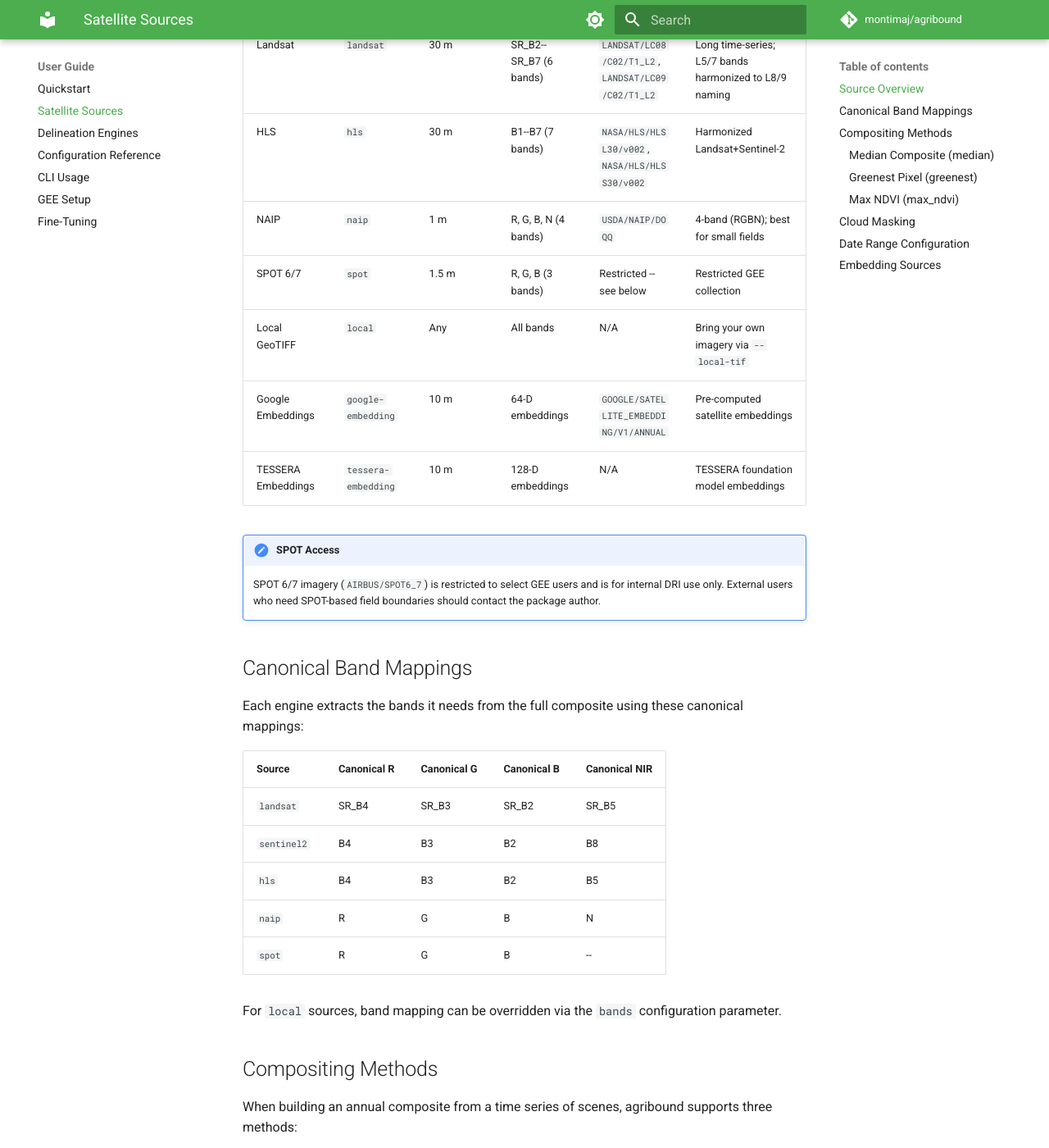
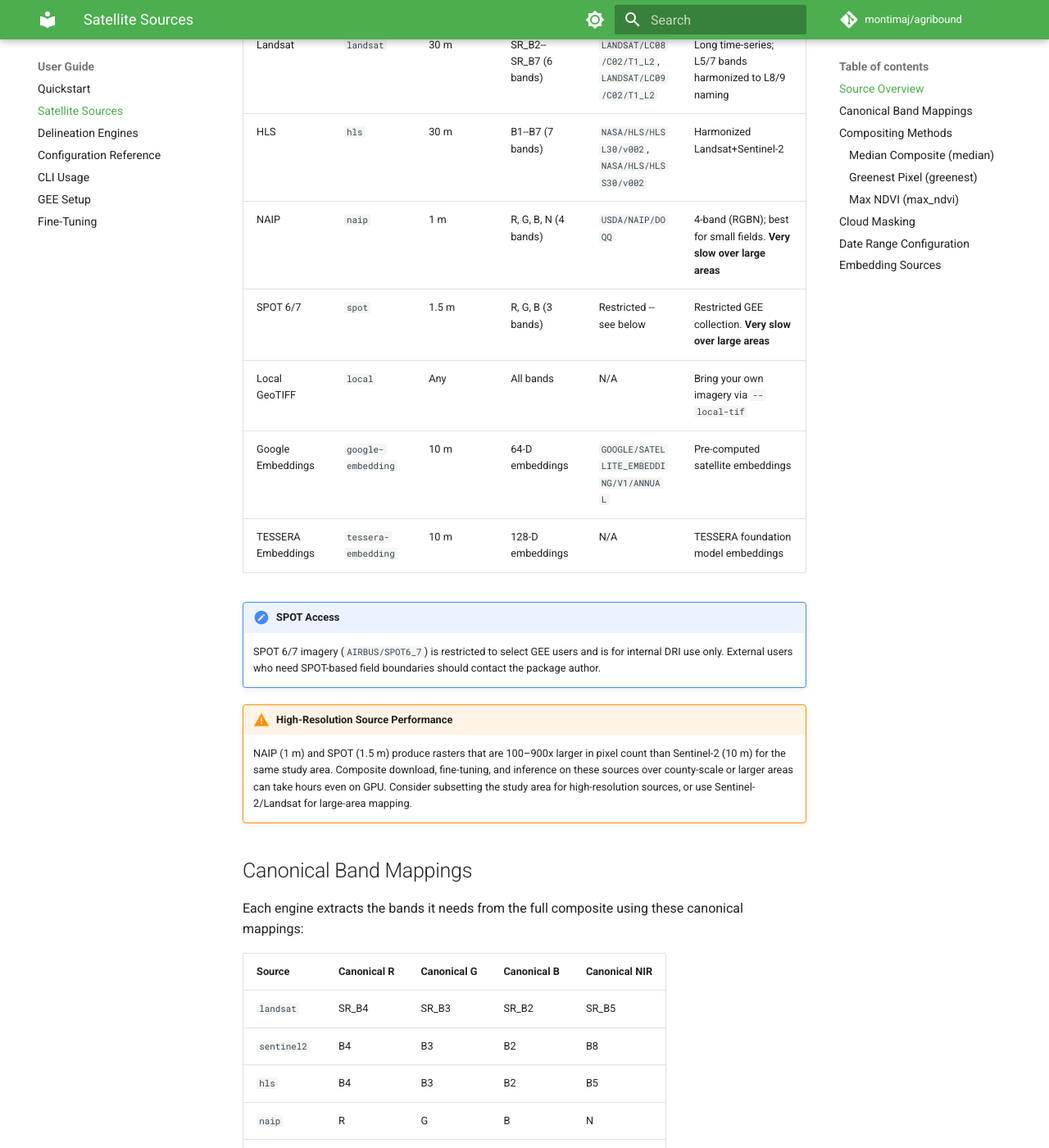
Before and after one commit to montimaj/agribound, an MkDocs documentation site: the page built from docs/user-guide/satellite-sources.md, in a window 1280 px wide and 1400 px high, scrolled down 609 px. Shown: the whole window at 82% size. Built offline with MkDocs 1.6.1 and Material for MkDocs 9.7.7, drawn with Linux system fonts in a browser that asks for light colours; comment, search, counter and statistics services are not loaded.

Commit message:
Update docs

```diff
--- a/docs/user-guide/satellite-sources.md
+++ b/docs/user-guide/satellite-sources.md
@@ -11,14 +11,17 @@
 | Sentinel-2 | `sentinel2` | 10 m | B1--B12, B8A (12 bands) | `COPERNICUS/S2_SR_HARMONIZED` | Default source; L2A surface reflectance |
 | Landsat | `landsat` | 30 m | SR_B2--SR_B7 (6 bands) | `LANDSAT/LC08/C02/T1_L2`, `LANDSAT/LC09/C02/T1_L2` | Long time-series; L5/7 bands harmonized to L8/9 naming |
 | HLS | `hls` | 30 m | B1--B7 (7 bands) | `NASA/HLS/HLSL30/v002`, `NASA/HLS/HLSS30/v002` | Harmonized Landsat+Sentinel-2 |
-| NAIP | `naip` | 1 m | R, G, B, N (4 bands) | `USDA/NAIP/DOQQ` | 4-band (RGBN); best for small fields |
-| SPOT 6/7 | `spot` | 1.5 m | R, G, B (3 bands) | Restricted -- see below | Restricted GEE collection |
+| NAIP | `naip` | 1 m | R, G, B, N (4 bands) | `USDA/NAIP/DOQQ` | 4-band (RGBN); best for small fields. **Very slow over large areas** |
+| SPOT 6/7 | `spot` | 1.5 m | R, G, B (3 bands) | Restricted -- see below | Restricted GEE collection. **Very slow over large areas** |
 | Local GeoTIFF | `local` | Any | All bands | N/A | Bring your own imagery via `--local-tif` |
 | Google Embeddings | `google-embedding` | 10 m | 64-D embeddings | `GOOGLE/SATELLITE_EMBEDDING/V1/ANNUAL` | Pre-computed satellite embeddings |
 | TESSERA Embeddings | `tessera-embedding` | 10 m | 128-D embeddings | N/A | TESSERA foundation model embeddings |
 
 !!! note "SPOT Access"
     SPOT 6/7 imagery (`AIRBUS/SPOT6_7`) is restricted to select GEE users and is for internal DRI use only. External users who need SPOT-based field boundaries should contact the package author.
+
+!!! warning "High-Resolution Source Performance"
+    NAIP (1 m) and SPOT (1.5 m) produce rasters that are 100–900x larger in pixel count than Sentinel-2 (10 m) for the same study area. Composite download, fine-tuning, and inference on these sources over county-scale or larger areas can take hours even on GPU. Consider subsetting the study area for high-resolution sources, or use Sentinel-2/Landsat for large-area mapping.
 
 ## Canonical Band Mappings
 
```
Also changed, not shown: README.md (+3 -3 lines), docs/user-guide/engines.md (+1 -1 lines), examples/README.md (+2 -2 lines), paper/paper.md (+3 -3 lines), 3 other files.
